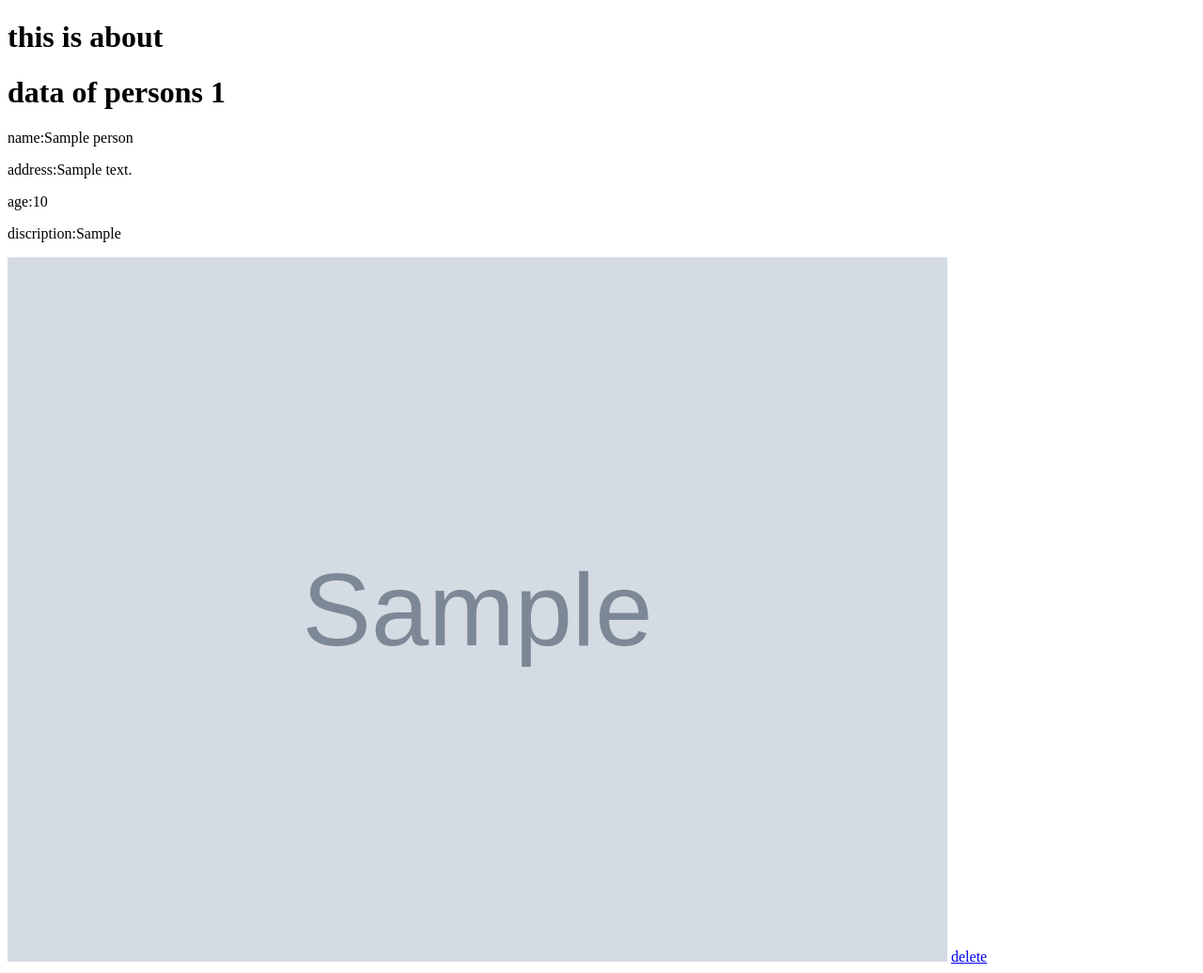
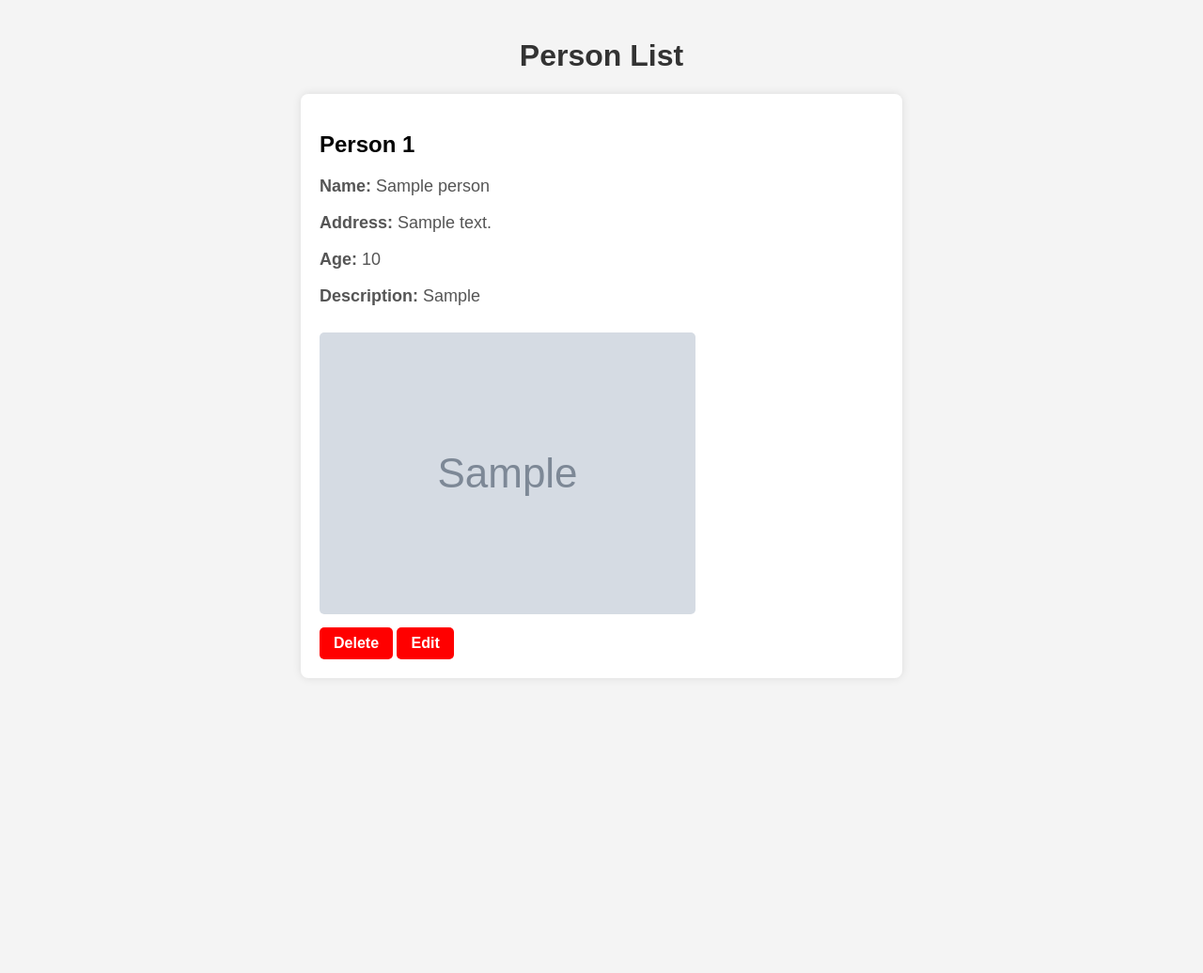
Before and after one commit to Nabin-Basnet/Django-learning, a Django app: page /about/ in a window 1280 px wide. Shown: the whole page at 94% size. After the commit the page ends 702 px from the top, so only its background shows below. Run offline with Django 5.2, Linux system fonts and the light colour scheme; tables that the repository leaves empty hold one stand-in row (values such as "Sample post"); grey boxes marked "Sample" are stand-in pictures.

Commit message:
added-edit-features

```diff
--- a/myapp/templates/about.html
+++ b/myapp/templates/about.html
@@ -3,21 +3,69 @@
 <head>
     <meta charset="UTF-8">
     <meta name="viewport" content="width=device-width, initial-scale=1.0">
-    <title>Document</title>
+    <title>Person List</title>
+    <style>
+        body {
+            font-family: Arial, sans-serif;
+            background-color: #f4f4f4;
+            margin: 0;
+            padding: 20px;
+            text-align: center;
+        }
+        h1 {
+            color: #333;
+        }
+        .person-container {
+            background: white;
+            padding: 20px;
+            margin: 20px auto;
+            border-radius: 8px;
+            box-shadow: 0 0 10px rgba(0, 0, 0, 0.1);
+            max-width: 600px;
+            text-align: left;
+        }
+        p {
+            font-size: 18px;
+            color: #555;
+        }
+        img {
+            max-width: 100%;
+            height: auto;
+            border-radius: 5px;
+            margin-top: 10px;
+        }
+        .delete-btn,.edit-btn {
+            display: inline-block;
+            background: red;
+            color: white;
+            text-decoration: none;
+            padding: 8px 15px;
+            border-radius: 5px;
+            font-weight: bold;
+            margin-top: 10px;
+            transition: 0.3s;
+        }
+        .delete-btn:hover {
+            background: darkred;
+        }
+    </style>
 </head>
 <body>
-    <h1>this is about</h1>
+    <h1>Person List</h1>
     {% for x in p %}
-    <h1>data of persons {{x.id}}</h1>
-    <p>name:{{x.name}}</p>
-    <p>address:{{x.address}}</p>
-    <p>age:{{x.age}}</p>
-    <p>discription:{{x.discription}}</p>
-    {% if x.image %}
-    <img src="{{ x.image.url }}" alt="{{x.name}}"  width="1000">
-
-    {% endif %}
-    <a href="/delete/{{x.id}}">delete</a>
+    <div class="person-container">
+        <h2>Person {{x.id}}</h2>
+        <p><strong>Name:</strong> {{x.name}}</p>
+        <p><strong>Address:</strong> {{x.address}}</p>
+        <p><strong>Age:</strong> {{x.age}}</p>
+        <p><strong>Description:</strong> {{x.discription}}</p>
+        {% if x.image %}
+        <img src="{{ x.image.url }}" alt="{{x.name}}">
+        {% endif %}
+        <br>
+        <a href="/delete/{{x.id}}" class="delete-btn">Delete</a>
+        <a href="/edit/{{x.id}}" class="edit-btn">Edit</a>
+    </div>
     {% endfor %}
 </body>
 </html>
--- a/myapp/urls.py
+++ b/myapp/urls.py
@@ -1,9 +1,10 @@
 from django.urls import path
-from myapp.views import home,about,delete
+from myapp.views import home,about,delete,edit
 # from django.contrib import admin
 
 urlpatterns=[
     path("",home,name="home"),
     path("about/",about),
-    path("delete/<int:p_id>",delete,name="delete")
+    path("delete/<int:p_id>",delete,name="delete"),
+    path("edit/<int:p_id>",edit,name="edit")
 ]
--- a/myapp/views.py
+++ b/myapp/views.py
@@ -24,5 +24,19 @@ def delete(request,p_id):
     return redirect(about)
 
 
-# def about(request):
-#     return render(request,"about.html")
+def edit(request,p_id):
+    p=get_object_or_404(person,id=p_id)
+    if request.method=="POST":
+        name=request.POST["name"]
+        age=request.POST["age"]
+        address=request.POST["address"]
+        discription=request.POST["discription"]
+        image=request.FILES["image"]
+        p.name=name
+        p.age=age
+        p.address=address
+        p.discription=discription
+        p.image=image
+        p.save()
+        return redirect(about)
+    return render(request,"index.html")
```
Also changed, not shown: media/media/IMG_20241018_155030.jpg (added), media/media/IMG_2132.jpg (added), media/media/WhatsApp_Image_2025-03-10_at_19.14.04_20f06c60.jpg (added), 1 other file.
